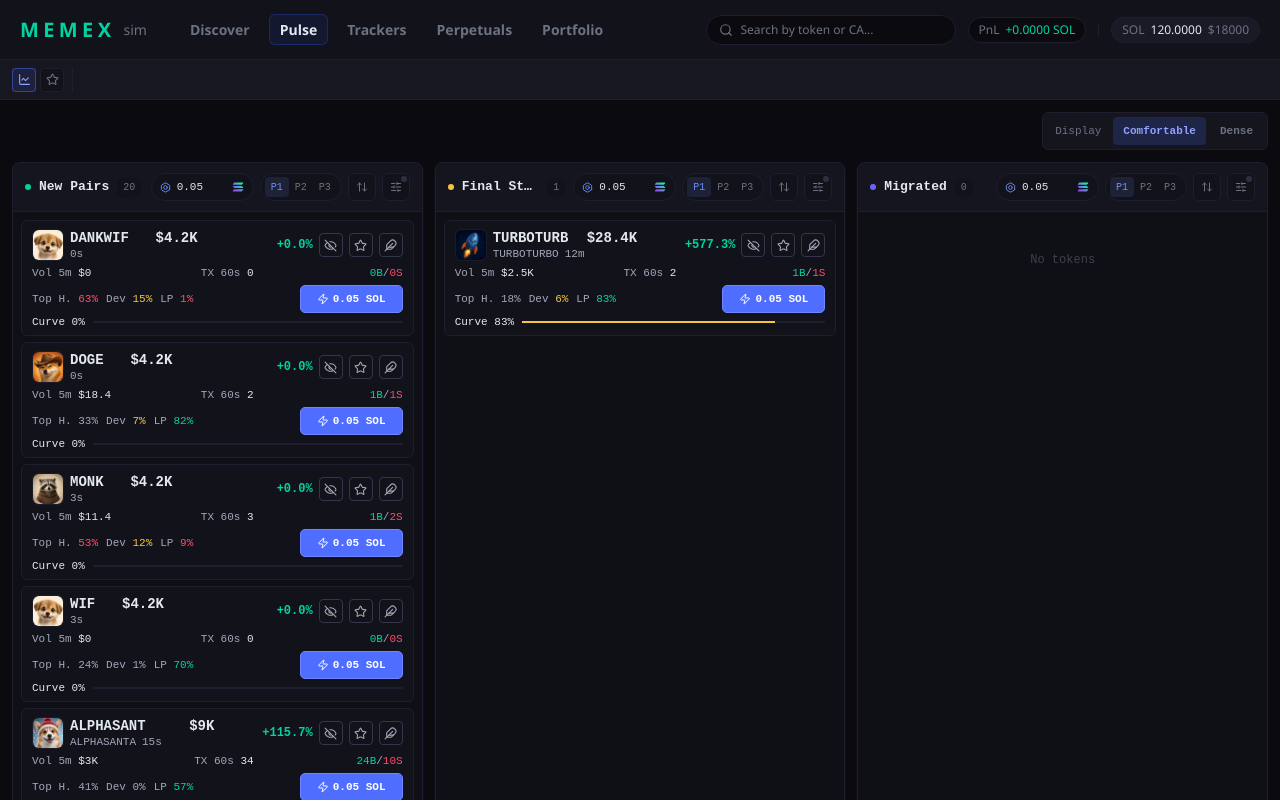
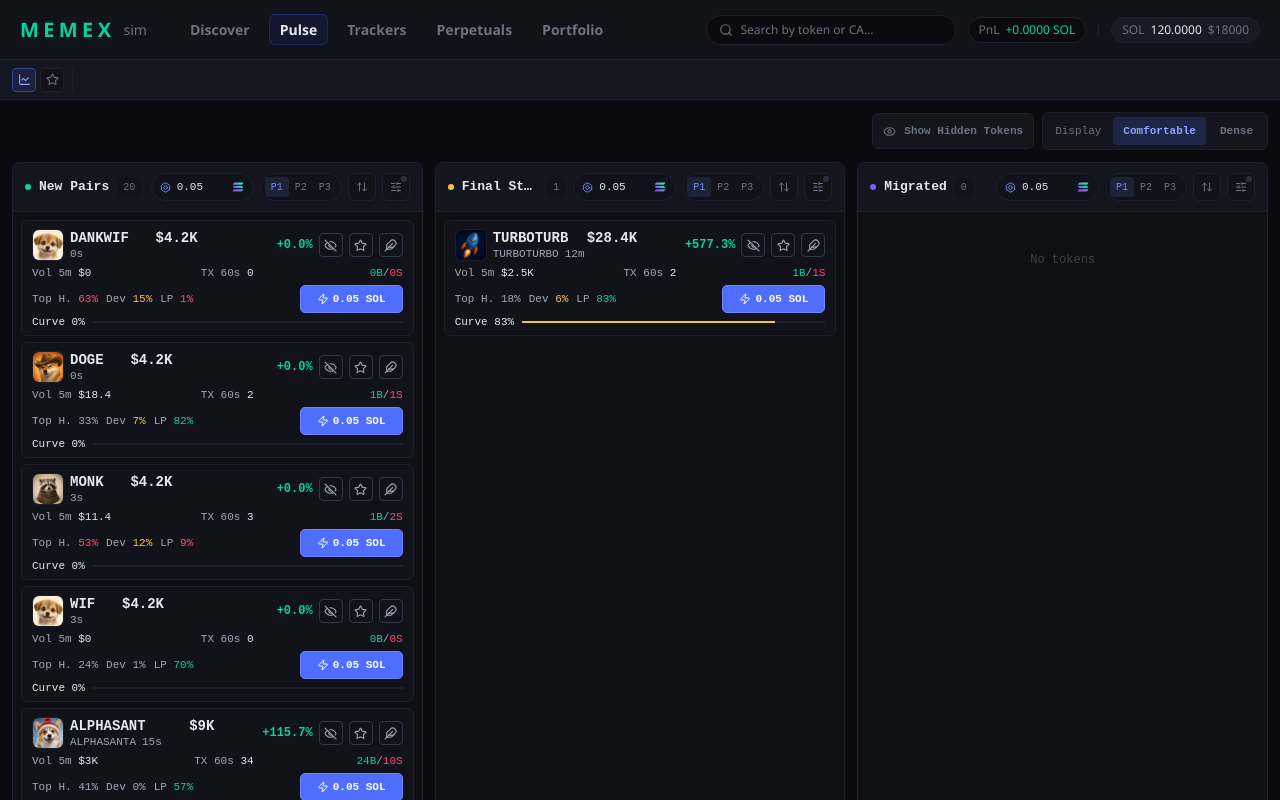
Before and after one commit to lotoos0/memex-sim, a React (Vite) app: page / in a window 1280 px wide. Built offline with nearby package versions, Linux system fonts and the light colour scheme.

Commit message:
feat(pulse): show and restore hidden tokens

```diff
--- a/src/components/pulse/TokenCard.css
+++ b/src/components/pulse/TokenCard.css
@@ -25,6 +25,13 @@
 .pulse-token-card--dead {
   border-color: #ff4d6a55;
   background: var(--color-ax-red-dim);
+}
+.pulse-token-card--hidden {
+  border-style: dashed;
+}
+.pulse-token-card--hidden .pulse-token-card__hide {
+  opacity: 1;
+  pointer-events: auto;
 }
 .pulse-token-card__muted,
 .pulse-token-card__subtitle,
--- a/src/components/pulse/TokenCard.tsx
+++ b/src/components/pulse/TokenCard.tsx
@@ -13,6 +13,7 @@ import {
   Copy,
   Feather,
   EyeOff,
+  Eye,
   LoaderCircle,
   Star,
   Zap,
@@ -67,6 +68,8 @@ export type PulseDisplayMode = 'comfortable' | 'dense';
 
 interface Props {
   onHideToken: (tokenId: string) => void;
+  onUnhideToken: (tokenId: string) => void;
+  isHidden: boolean;
   token: TokenState;
   quickBuyAmount: number;
   quickBuyOptions: {
@@ -79,6 +82,8 @@ interface Props {
 
 export default function TokenCard({
   onHideToken,
+  onUnhideToken,
+  isHidden,
   token,
   quickBuyAmount,
   quickBuyOptions,
@@ -298,7 +303,7 @@ export default function TokenCard({
       onClick={handleClick}
       data-token-id={token.id}
       data-display-mode={displayMode}
-      className={`pulse-token-card pulse-token-card--${displayMode}${isDead ? ' pulse-token-card--dead' : ''}`}
+      className={`pulse-token-card pulse-token-card--${displayMode}${isDead ? ' pulse-token-card--dead' : ''}${isHidden ? ' pulse-token-card--hidden' : ''}`}
     >
       <div className="pulse-token-card__header">
         <div className="pulse-token-card__avatar">
@@ -368,18 +373,19 @@ export default function TokenCard({
           </span>
         )}
         <span className="pulse-token-card__hide">
-          <HoverTooltip label="Hide Token">
+          <HoverTooltip label={isHidden ? 'Unhide Token' : 'Hide Token'}>
             <button
               type="button"
               className="pulse-token-card__icon"
-              aria-label="Hide Token"
+              aria-label={isHidden ? 'Unhide Token' : 'Hide Token'}
               onClick={(event) => {
                 event.preventDefault();
                 event.stopPropagation();
-                onHideToken(token.id);
+                if (isHidden) onUnhideToken(token.id);
+                else onHideToken(token.id);
               }}
             >
-              <EyeOff size={13} />
+              {isHidden ? <Eye size={13} /> : <EyeOff size={13} />}
             </button>
           </HoverTooltip>
         </span>
--- a/src/components/pulse/TokenColumn.tsx
+++ b/src/components/pulse/TokenColumn.tsx
@@ -105,6 +105,8 @@ export interface PulseColumnFilters {
 
 interface Props {
   onHideToken: (tokenId: string) => void;
+  onUnhideToken: (tokenId: string) => void;
+  hiddenTokenIds: ReadonlySet<string>;
   title: string;
   tokens: TokenState[];
   accent?: string;
@@ -122,6 +124,8 @@ interface Props {
 
 export default function TokenColumn({
   onHideToken,
+  onUnhideToken,
+  hiddenTokenIds,
   title,
   tokens,
   accent = '#00d4a1',
@@ -451,6 +455,8 @@ export default function TokenColumn({
               key={token.id}
               token={token}
               onHideToken={onHideToken}
+              onUnhideToken={onUnhideToken}
+              isHidden={hiddenTokenIds.has(token.id)}
               quickBuyAmount={quickBuyAmount}
               quickBuyOptions={quickBuyOptions}
               displayMode={displayMode}
--- a/src/pages/PulsePage.tsx
+++ b/src/pages/PulsePage.tsx
@@ -1,5 +1,7 @@
 import { useEffect, useMemo, useState } from 'react';
 import { useSearchParams } from 'react-router-dom';
+import { Eye } from 'lucide-react';
+import HoverTooltip from '../components/ui/HoverTooltip';
 import { useTokenStore } from '../store/tokenStore';
 import TokenColumn, { type PulseColumnFilters } from '../components/pulse/TokenColumn';
 import PulseFiltersModal from '../components/pulse/PulseFiltersModal';
@@ -157,6 +159,7 @@ export default function PulsePage() {
   const view = searchParams.get('view');
   const tokensById = useTokenStore(s => s.tokensById);
   const [hiddenTokenIds, setHiddenTokenIds] = useState(loadHiddenTokenIds);
+  const [showHiddenTokens, setShowHiddenTokens] = useState(false);
   const tradeFlowByTokenId = useTokenStore(s => s.tradeFlowByTokenId);
   const [displayMode, setDisplayMode] = useState<PulseDisplayMode>(() => loadDisplayMode());
   const [filtersModalOpen, setFiltersModalOpen] = useState(false);
@@ -201,14 +204,22 @@ export default function PulsePage() {
     setHiddenTokenIds((current) => new Set([...current, tokenId]));
   };
 
+  const unhideToken = (tokenId: string) => {
+    setHiddenTokenIds((current) => {
+      const next = new Set(current);
+      next.delete(tokenId);
+      return next;
+    });
+  };
+
   const buckets = useMemo(() => {
-    const all = Object.values(tokensById).filter((token) => !hiddenTokenIds.has(token.id));
+    const all = Object.values(tokensById).filter((token) => showHiddenTokens || !hiddenTokenIds.has(token.id));
     return {
       newPairs: pulseColumnCandidates(all, 'newPairs'),
       finalStretch: pulseColumnCandidates(all, 'finalStretch'),
       migrated: pulseColumnCandidates(all, 'migrated'),
     };
-  }, [tokensById, hiddenTokenIds]);
+  }, [tokensById, hiddenTokenIds, showHiddenTokens]);
 
   const compiledFiltersByBucket = useMemo<Record<PulseBucketKey, CompiledPulseBucketFilters>>(
     () => ({
@@ -258,7 +269,27 @@ export default function PulsePage() {
 
   return (
     <div className="flex flex-1 flex-col gap-3 overflow-hidden px-3 pt-3 pb-3">
-      <div className="flex items-center justify-end gap-2">
+      <div className="flex flex-wrap items-center justify-end gap-2">
+        <HoverTooltip content={
+          <span className="block w-[240px] whitespace-normal">
+            Include hidden tokens. Active filters, sorting, and card limits still apply.
+          </span>
+        }>
+          <button
+            type="button"
+            aria-pressed={showHiddenTokens}
+            onClick={() => setShowHiddenTokens((current) => !current)}
+            className={[
+              'inline-flex h-9 items-center gap-2 rounded-md border px-2.5 text-[11px] font-semibold transition-colors',
+              showHiddenTokens
+                ? 'border-[#6e83ff55] bg-[#4f6dff2f] text-[#8fa2ff]'
+                : 'border-ax-border bg-ax-surface2/70 text-ax-text-dim hover:text-ax-text',
+            ].join(' ')}
+          >
+            <Eye size={13} />
+            Show Hidden Tokens
+          </button>
+        </HoverTooltip>
         <div className="inline-flex items-center gap-1 rounded-md border border-ax-border bg-ax-surface2/70 px-1 py-1">
           <span className="px-2 text-[11px] font-medium text-ax-text-dim">Display</span>
           <button
@@ -291,6 +322,8 @@ export default function PulsePage() {
         <TokenColumn
           title="New Pairs"
           onHideToken={hideToken}
+          onUnhideToken={unhideToken}
+          hiddenTokenIds={hiddenTokenIds}
           tokens={newPairs}
           accent="#00d4a1"
           filters={columnFilters.newPairs}
@@ -307,6 +340,8 @@ export default function PulsePage() {
         <TokenColumn
           title="Final Stretch"
           onHideToken={hideToken}
+          onUnhideToken={unhideToken}
+          hiddenTokenIds={hiddenTokenIds}
           tokens={finalStretch}
           accent="#f5c542"
           filters={columnFilters.finalStretch}
@@ -323,6 +358,8 @@ export default function PulsePage() {
         <TokenColumn
           title="Migrated"
           onHideToken={hideToken}
+          onUnhideToken={unhideToken}
+          hiddenTokenIds={hiddenTokenIds}
           tokens={migrated}
           accent="#6c63ff"
           filters={columnFilters.migrated}
```
